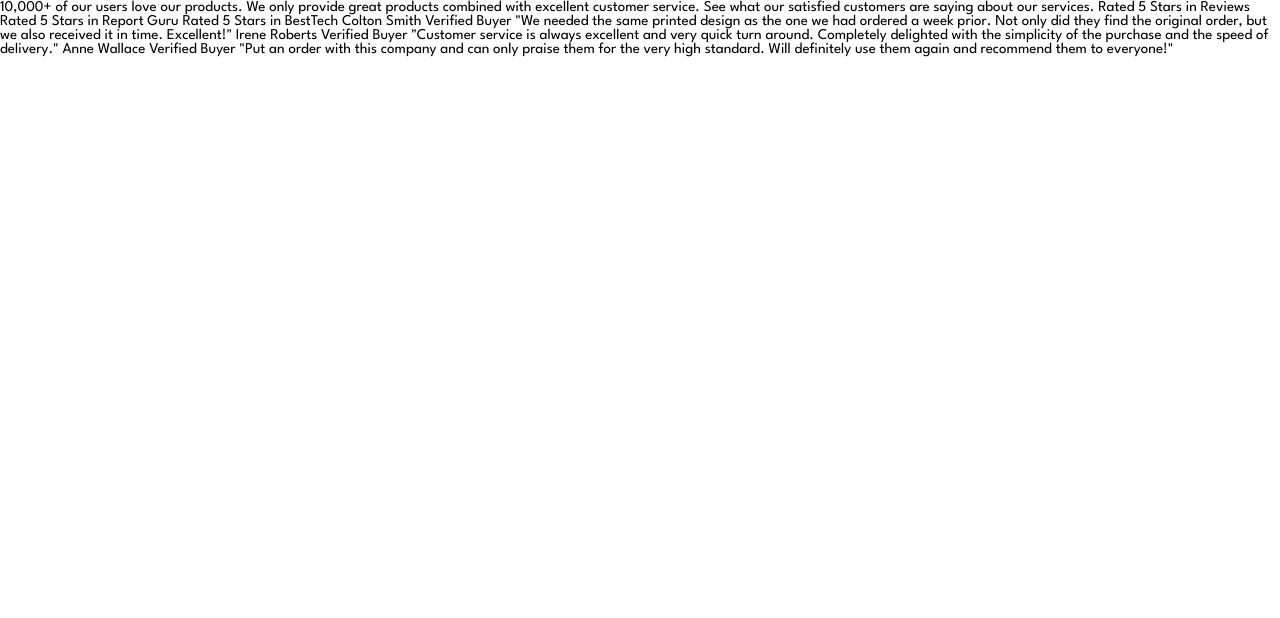
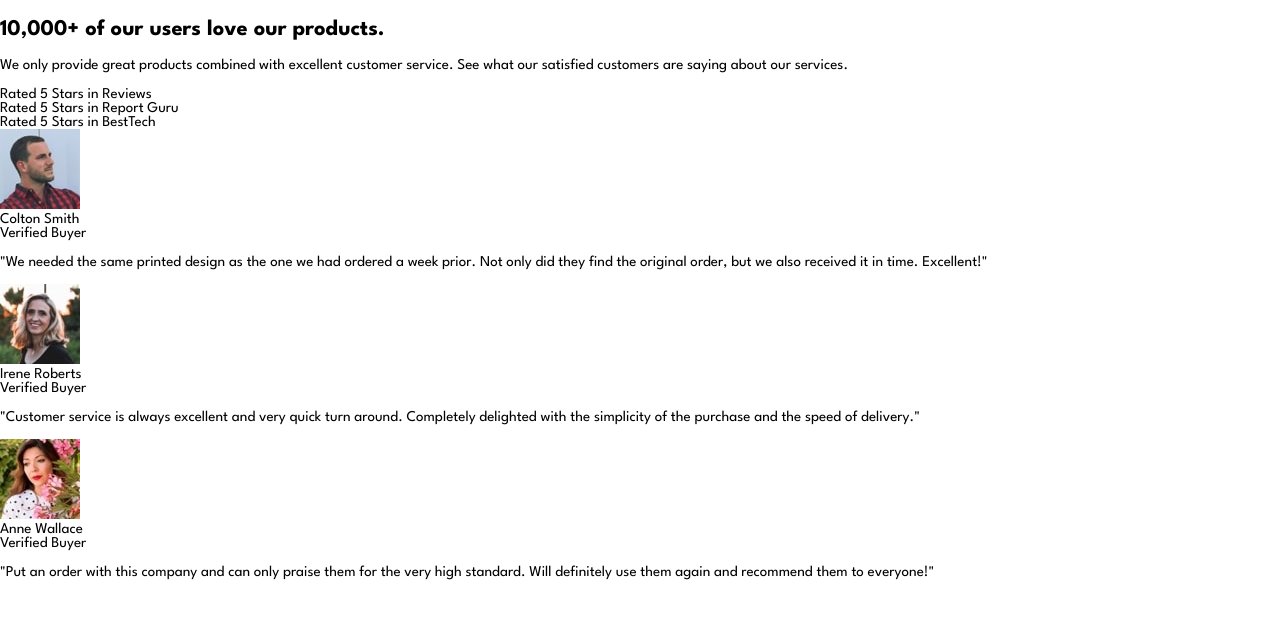
Before and after one commit to lmpko/frontendmentor-social-proof-section-master, a plain HTML site: page index.html in a window 1280 px wide. Drawn offline with Linux system fonts and the light colour scheme.

Commit message:
html structure added with texts and images

```diff
--- a/index.html
+++ b/index.html
@@ -24,31 +24,57 @@
 
   </head>
   <body>
-    10,000+ of our users love our products.
 
-    We only provide great products combined with excellent customer service.
+    <main>
+      <section>
+        <h1> 10,000+ of our users love our products.</h1>
+        <p>We only provide great products combined with excellent customer service.
           See what our satisfied customers are saying about our services.
-
-    Rated 5 Stars in Reviews
-    Rated 5 Stars in Report Guru
-    Rated 5 Stars in BestTech
-
-    Colton Smith
-    Verified Buyer
+        </p>
+      </section>
+      <section>
+        <div>Rated 5 Stars in Reviews</div>
+        <div>Rated 5 Stars in Report Guru</div>
+        <div>Rated 5 Stars in BestTech</div>
+      </section>
+      <section>
+        <div>
+          <img src="/images/image-colton.jpg" alt="">
+          <div>
+            <div>Colton Smith</div>
+            <div>Verified Buyer</div>
+          </div>
+          <p>
             "We needed the same printed design as the one we had ordered a week prior.
             Not only did they find the original order, but we also received it in time.
             Excellent!"
 
-    Irene Roberts
-    Verified Buyer
+          </p>
+        </div>
+        <div>
+          <img src="/images/image-irene.jpg" alt="">
+          <div>
+            <div> Irene Roberts</div>
+            <div>Verified Buyer</div>
+          </div>
+          <p>
             "Customer service is always excellent and very quick turn around. Completely
             delighted with the simplicity of the purchase and the speed of delivery."
-
-    Anne Wallace
-    Verified Buyer
+          </p>
+        </div>
+        <div>
+          <img src="/images/image-anne.jpg" alt="">
+          <div>
+            <div>Anne Wallace</div>
+            <div>Verified Buyer</div>
+          </div>
+          <p>
             "Put an order with this company and can only praise them for the very high
             standard. Will definitely use them again and recommend them to everyone!"
-
+          </p>
+        </div>
+      </section>
+    </main>
 
   </body>
 </html>
```
Lines whose indentation alone changed are shown as unchanged.
